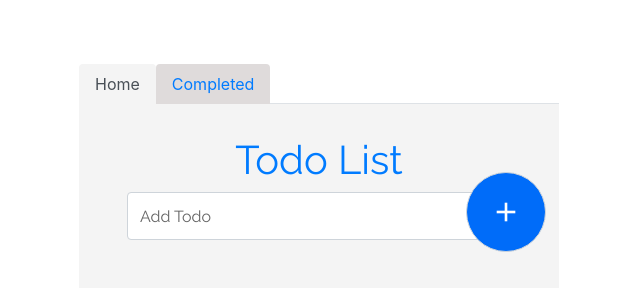
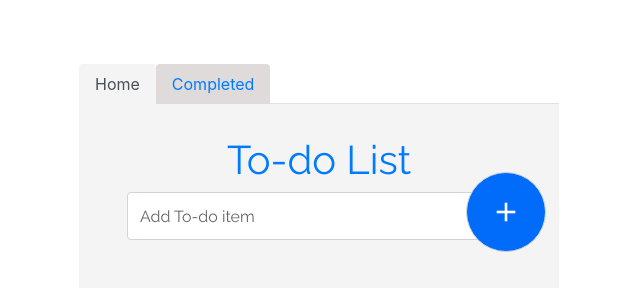
Before and after one commit to russLitt/todo-app-ng2, an Angular app: page / in a window 1280 px wide. Shown: the top 300 px of the page, without its empty margins (321-961 px from the left). Built offline with nearby package versions, Linux system fonts and the light colour scheme.

Commit message:
refactoring

```diff
--- a/src/app/app.component.html
+++ b/src/app/app.component.html
@@ -14,9 +14,9 @@
     <div id="home" class="container tab-pane active">
       <form #todoForm="ngForm" (submit)="todoSubmit(todoForm.value); todoForm.resetForm();">
         <div class="form-group">
-          <h1 class="text-center text-primary">Todo List</h1>
+          <h1 class="text-center text-primary">To-do List</h1>
           <div class="input-group-prepend">
-            <input type="text" #todo class="form-control" placeholder="Add Todo" name="todo" ngModel>
+            <input type="text" #todo class="form-control" placeholder="Add To-do item" name="todo" ngModel>
             <span class="input-group-text" (click)="addTodo(todo.value); todoForm.resetForm();">
               <i class="material-icons" id="add-task-icon">add</i></span>
           </div>
--- a/src/app/app.component.ts
+++ b/src/app/app.component.ts
@@ -12,8 +12,6 @@ export class AppComponent {
   completedArray = [];
   completed;
   todoForm;
-  displayItemsLeft = false;
-  itemsLeft = 0;
 
   addTodo(value) {
     if (value !== "") {
@@ -21,7 +19,7 @@ export class AppComponent {
       // this.todoForm.resetForm();
       console.log(this.todoArray)
     } else {
-      alert('Enter a todo task')
+      alert('Enter a to-do task')
     }
   }
 
@@ -42,7 +40,7 @@ export class AppComponent {
       this.todoArray.push(value.todo)
       //this.todoForm.reset();
     } else if (value.todo == "") {
-      alert('A todo item must be entered')
+      alert('A to-do item must be entered')
     }
   }
 
--- a/src/index.html
+++ b/src/index.html
@@ -3,7 +3,7 @@
 
 <head>
   <meta charset="utf-8">
-  <title>Angular ToDo App</title>
+  <title>Angular To-do App</title>
   <base href="/">
   <meta name="viewport" content="width=device-width, initial-scale=1">
   <link rel="stylesheet" href="https://maxcdn.bootstrapcdn.com/bootstrap/4.5.2/css/bootstrap.min.css">
```
